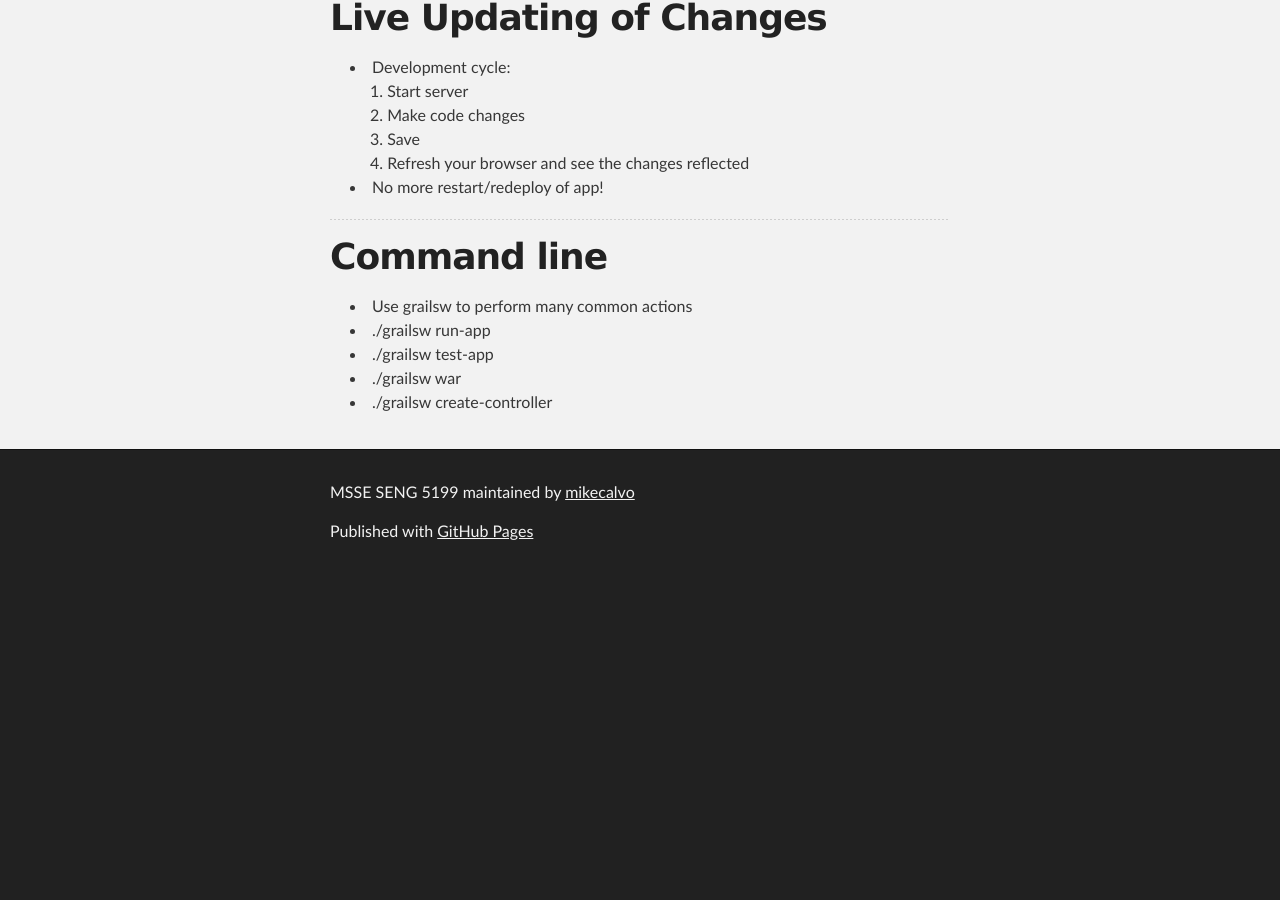
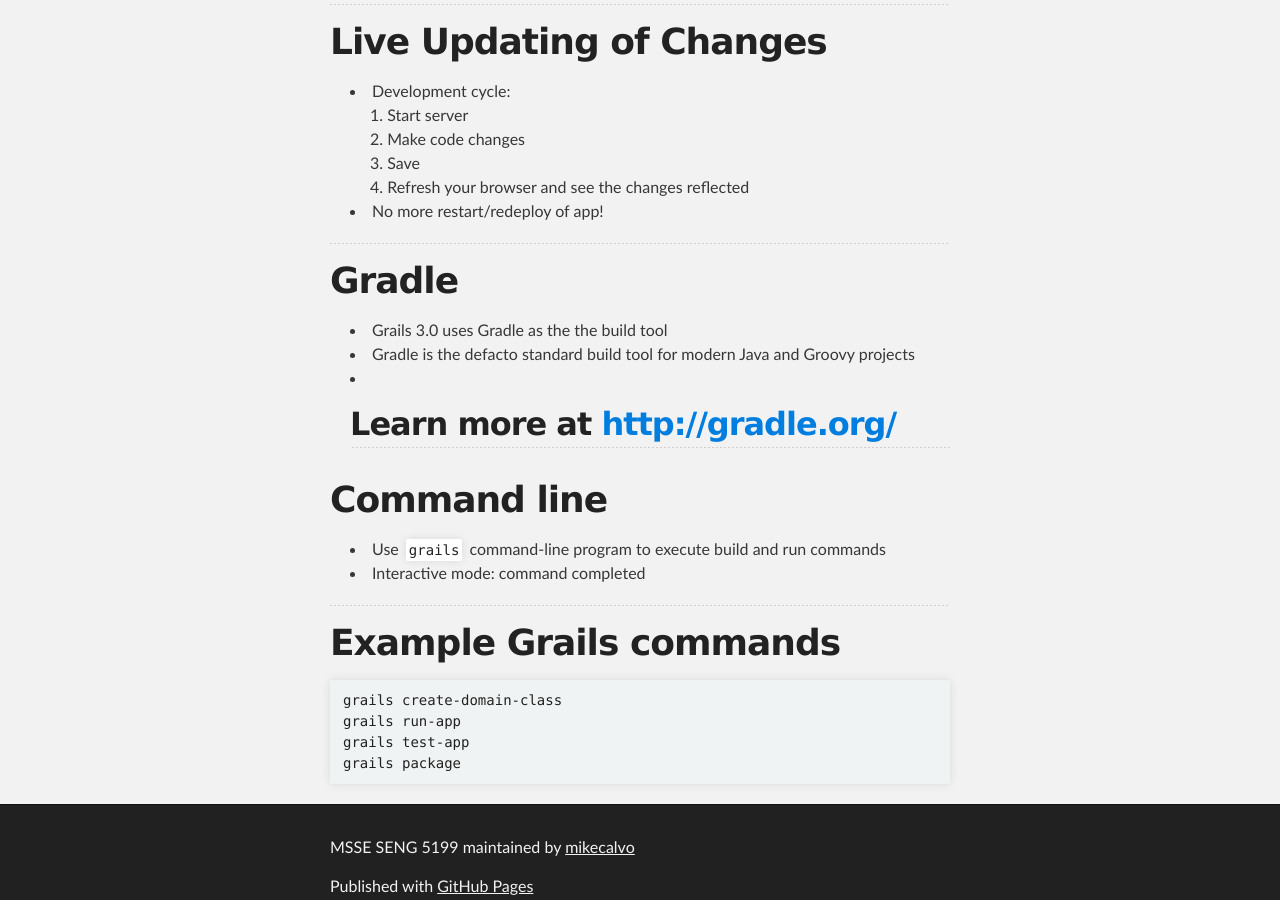
Before and after one commit to mikecalvo/mikecalvo.github.io, a Jekyll site: the page built from msse/notes/grails_intro/index.md, in a window 1280 px wide and 900 px high, scrolled down 5712 px. Built offline with Jekyll 4.4.1, drawn with Linux system fonts in a browser that asks for light colours; Markdown is read by kramdown in place of the engine named in the settings; before the commit the page ends 6290 px from its top, so only the background shows below that; some of the changed text lies outside the part shown.

Commit message:
week 2 stuff

````diff
--- a/msse/notes/grails_intro/index.md
+++ b/msse/notes/grails_intro/index.md
@@ -47,7 +47,7 @@ layout: default
 # Rock-solid Foundations
 - JVM
 - Built on proven technologies
-- Familiar plugins: Quartz, Lucene, SiteMesh
+- Spring, Hibernate, Gradle, Groovy
 
 ---
 
@@ -140,6 +140,7 @@ git checkout -t origin/master
 - Don't check in generated files
 - .gitignore file will allow output files to be ignored
 - Github will create a default Grails .gitignore file for you
+- create-app creates a good default for you
 
 ---
 
@@ -233,9 +234,22 @@ class ArtistController {
 
 ---
 
+# Gradle
+- Grails 3.0 uses Gradle as the the build tool
+- Gradle is the defacto standard build tool for modern Java and Groovy projects
+- Learn more at [http://gradle.org/](http://gradle.org/)
+---
+
 # Command line
-- Use grailsw to perform many common actions
-- ./grailsw run-app
-- ./grailsw test-app
-- ./grailsw war
-- ./grailsw create-controller
+- Use `grails` command-line program to execute build and run commands
+- Interactive mode: command completed
+
+---
+
+# Example Grails commands
+```
+grails create-domain-class
+grails run-app
+grails test-app
+grails package
+```
````
Also changed, not shown: msse/notes/grails_config/index.md (+8 -8 lines).
